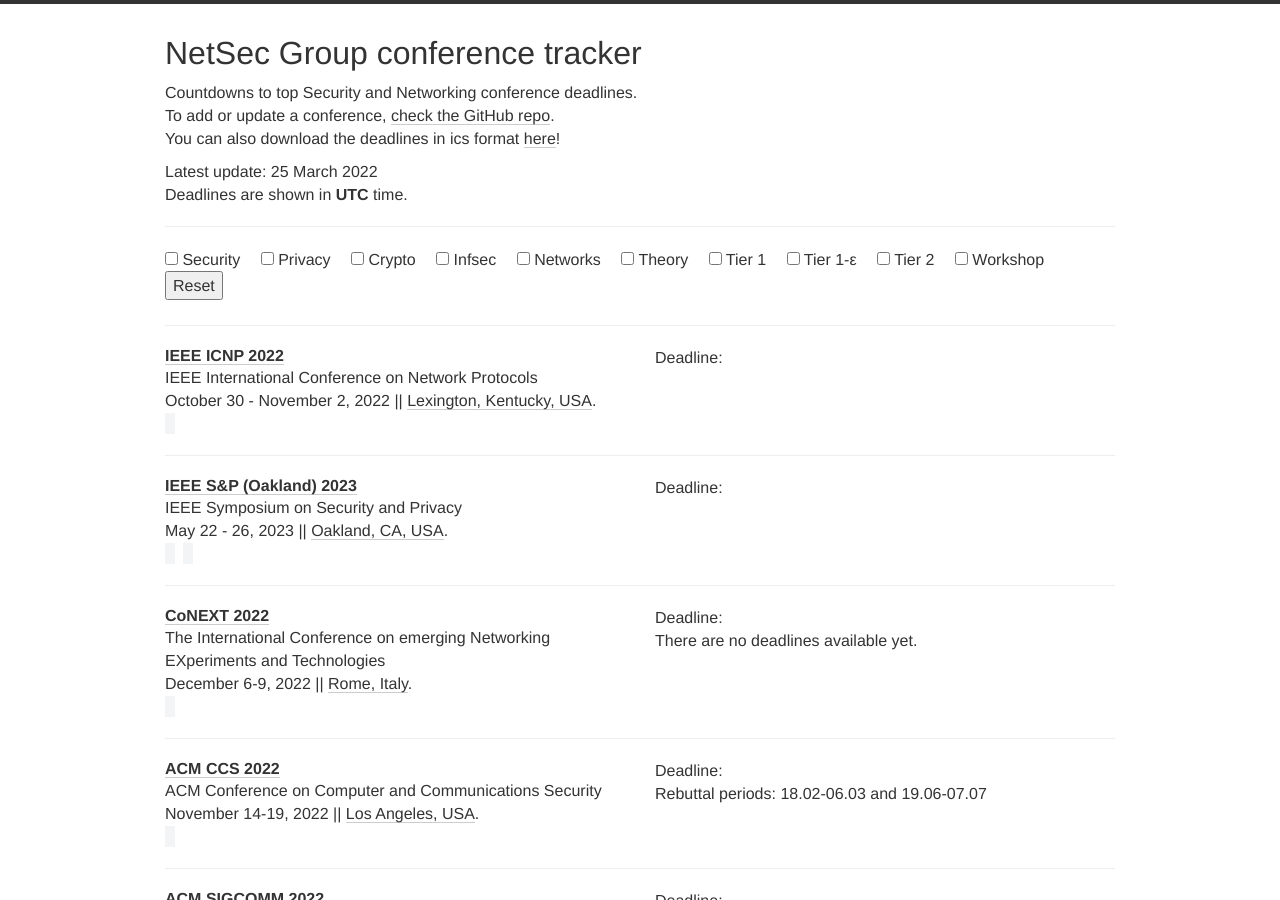
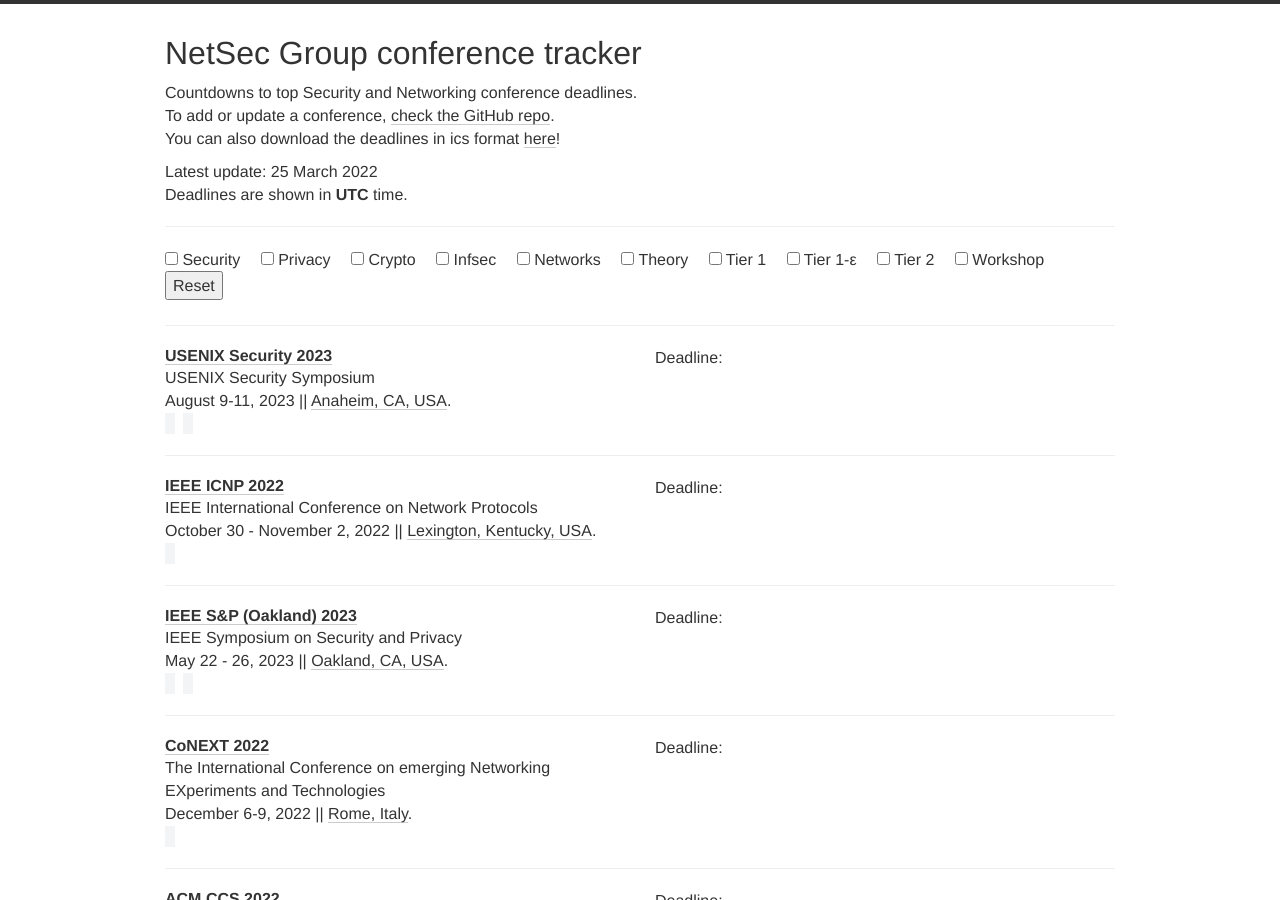
Before and after one commit to netsec-ethz/netsec-deadlines, a Jekyll site: the page built from index.html, in a window 1280 px wide and 900 px high. Built offline with Jekyll 4.4.1, drawn with Linux system fonts in a browser that asks for light colours; nearby versions of some CDN libraries.

Commit message:
Update conferences

```diff
--- a/_data/conferences.yml
+++ b/_data/conferences.yml
@@ -1,3 +1,12 @@
+- name: USENIX Security
+  year: 2023
+  description: USENIX Security Symposium
+  date: "August 9-11, 2023"
+  place: Anaheim, CA, USA
+  link: https://www.usenix.org/conference/usenixsecurity23
+  deadline: TBD
+  tags: [SEC, T1]
+
 - name: IEEE ICNP
   description: IEEE International Conference on Network Protocols
   year: 2022
@@ -27,8 +36,7 @@
   place: Rome, Italy
   link: https://conferences2.sigcomm.org/co-next/2022/
   description: The International Conference on emerging Networking EXperiments and Technologies
-  comment: There are no deadlines available yet.
-  deadline: TBD
+  deadline: "2022-06-29 23:59"
   timezone: Europe/Zurich # CET
   tags: [NET]
 
```
